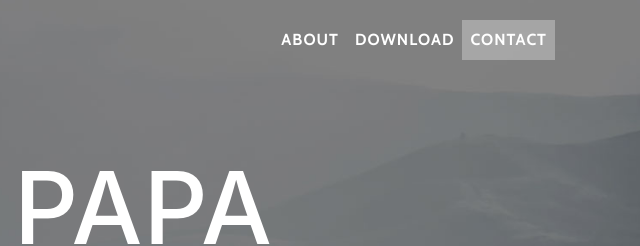
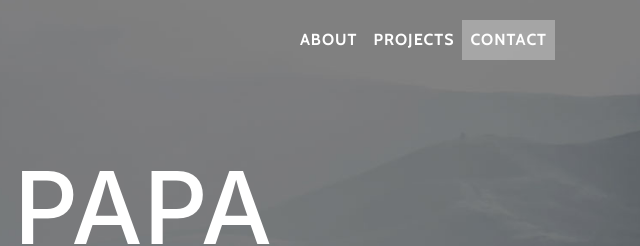
Before and after one commit to KylePapa/KylePapa.github.io, a website with bundled scripts: page index.html in a window 1280 px wide. Shown: the top 246 px of the page, 640-1280 px from the left. Built offline with nearby package versions, Linux system fonts and the light colour scheme.

Commit message:
changed download section
added projects section

```diff
--- a/index.html
+++ b/index.html
@@ -39,7 +39,7 @@
               <a class="nav-link js-scroll-trigger" href="#about">About</a>
             </li>
             <li class="nav-item">
-              <a class="nav-link js-scroll-trigger" href="#download">Download</a>
+              <a class="nav-link js-scroll-trigger" href="#download">Projects</a>
             </li>
             <li class="nav-item">
               <a class="nav-link js-scroll-trigger" href="#contact">Contact</a>
```
